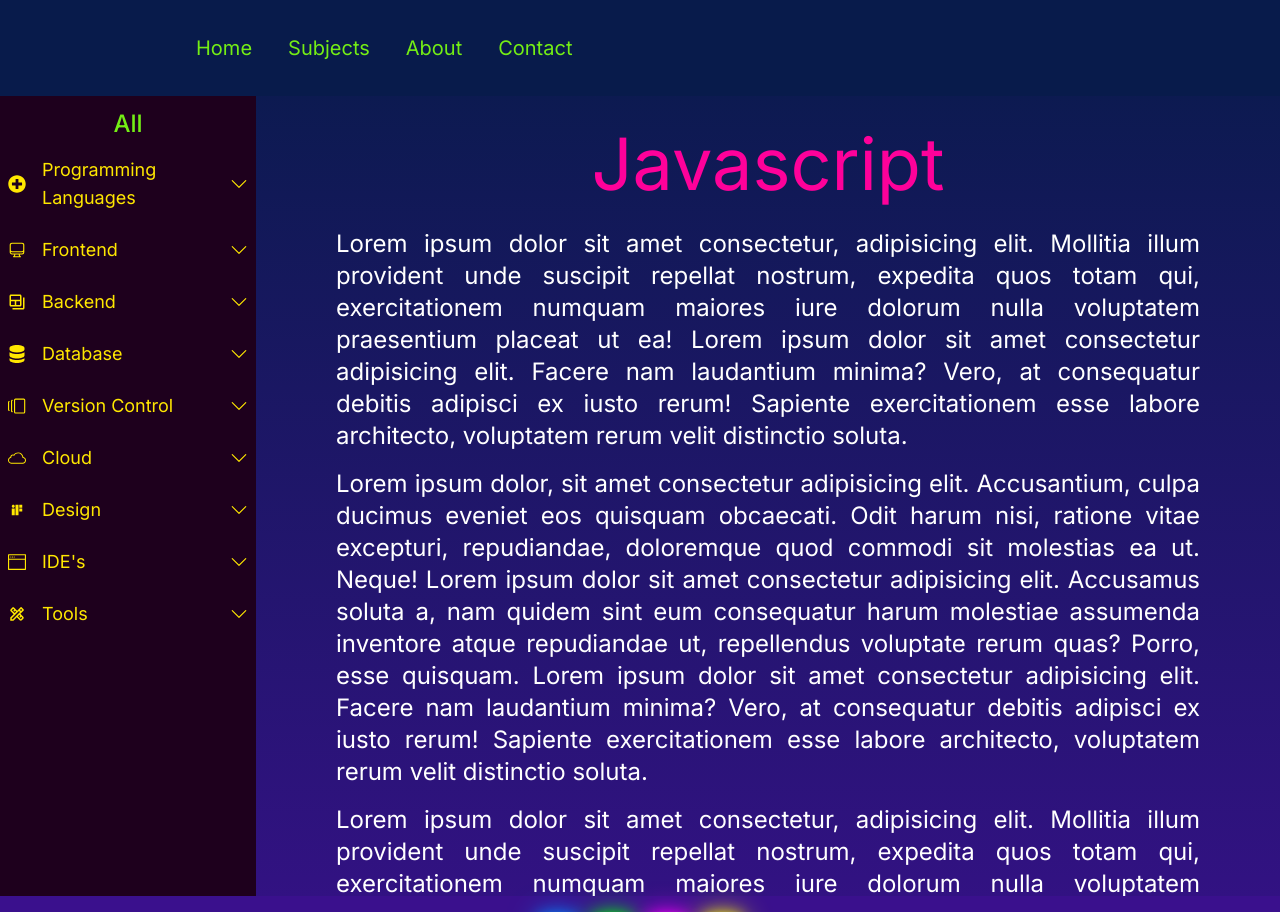
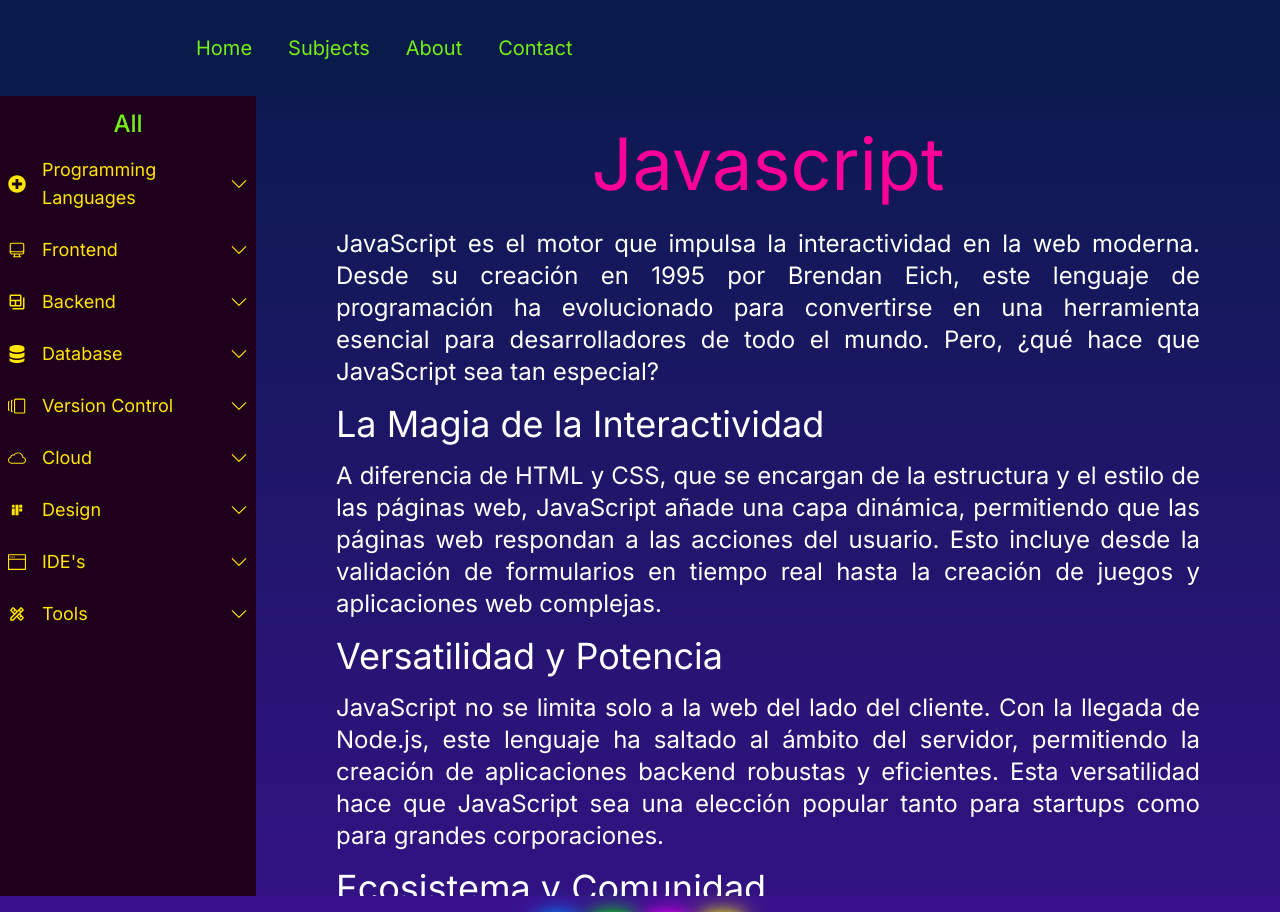
Before and after one commit to karengonzalezdev/blog, a Next.js app: page /javascript in a window 1280 px wide. Shown: the top 912 px of the page. Built offline with nearby package versions, Linux system fonts and the light colour scheme.

Commit message:
Javascript page code added

```diff
--- a/src/app/javascript/page.jsx
+++ b/src/app/javascript/page.jsx
@@ -16,11 +16,18 @@ const JavascriptPage = () => {
             {/* TEXT */}
             <div className="text-white py-8 px-20 md:w-4/5 flex flex-col">
                 <h1 className="text-3xl md:text-7xl text-neonPink text-center pb-5">Javascript</h1>
-        <p className="text-justify text-xl md:text-2xl py-2">Lorem ipsum dolor sit amet consectetur, adipisicing elit. Mollitia illum provident unde suscipit repellat nostrum, expedita quos totam qui, exercitationem numquam maiores iure dolorum nulla voluptatem praesentium placeat ut ea! Lorem ipsum dolor sit amet consectetur adipisicing elit. Facere nam laudantium minima? Vero, at consequatur debitis adipisci ex iusto rerum! Sapiente exercitationem esse labore architecto, voluptatem rerum velit distinctio soluta.</p>
-        <p className="text-justify text-xl md:text-2xl py-2">Lorem ipsum dolor, sit amet consectetur adipisicing elit. Accusantium, culpa ducimus eveniet eos quisquam obcaecati. Odit harum nisi, ratione vitae excepturi, repudiandae, doloremque quod commodi sit molestias ea ut. Neque! Lorem ipsum dolor sit amet consectetur adipisicing elit. Accusamus soluta a, nam quidem sint eum consequatur harum molestiae assumenda inventore atque repudiandae ut, repellendus voluptate rerum quas? Porro, esse quisquam. Lorem ipsum dolor sit amet consectetur adipisicing elit. Facere nam laudantium minima? Vero, at consequatur debitis adipisci ex iusto rerum! Sapiente exercitationem esse labore architecto, voluptatem rerum velit distinctio soluta.</p>
-        <p className="text-justify text-xl md:text-2xl py-2">Lorem ipsum dolor sit amet consectetur, adipisicing elit. Mollitia illum provident unde suscipit repellat nostrum, expedita quos totam qui, exercitationem numquam maiores iure dolorum nulla voluptatem praesentium placeat ut ea! Lorem ipsum dolor sit amet consectetur adipisicing elit. Facere nam laudantium minima? Vero, at consequatur debitis adipisci ex iusto rerum! Sapiente exercitationem esse labore architecto, voluptatem rerum velit distinctio soluta.</p>
+                <p className="text-justify text-xl md:text-2xl py-2">JavaScript es el motor que impulsa la interactividad en la web moderna. Desde su creación en 1995 por Brendan Eich, este lenguaje de programación ha evolucionado para convertirse en una herramienta esencial para desarrolladores de todo el mundo. Pero, ¿qué hace que JavaScript sea tan especial?</p>
+                <h2 className="text-2xl md:text-4xl py-2">La Magia de la Interactividad</h2>
+                <p className="text-justify text-xl md:text-2xl py-2">A diferencia de HTML y CSS, que se encargan de la estructura y el estilo de las páginas web, JavaScript añade una capa dinámica, permitiendo que las páginas web respondan a las acciones del usuario. Esto incluye desde la validación de formularios en tiempo real hasta la creación de juegos y aplicaciones web complejas.</p>
+                <h2 className="text-2xl md:text-4xl py-2">Versatilidad y Potencia</h2>
+                <p className="text-justify text-xl md:text-2xl py-2">JavaScript no se limita solo a la web del lado del cliente. Con la llegada de Node.js, este lenguaje ha saltado al ámbito del servidor, permitiendo la creación de aplicaciones backend robustas y eficientes. Esta versatilidad hace que JavaScript sea una elección popular tanto para startups como para grandes corporaciones.</p>
+                <h2 className="text-2xl md:text-4xl py-2">Ecosistema y Comunidad</h2>
+                <p className="text-justify text-xl md:text-2xl py-2">El ecosistema de JavaScript es vasto y en constante crecimiento. Con bibliotecas y frameworks como React, Angular y Vue.js, los desarrolladores pueden construir interfaces de usuario avanzadas de manera más rápida y eficiente. Además, la comunidad de JavaScript es una de las más activas, ofreciendo innumerables recursos, tutoriales y soporte.</p>
+                <h2 className="text-2xl md:text-4xl py-2">Aprendizaje y Futuro</h2>
+                <p className="text-justify text-xl md:text-2xl py-2">Aprender JavaScript es una inversión inteligente para cualquier aspirante a desarrollador. Su sintaxis relativamente sencilla y la abundancia de recursos de aprendizaje facilitan la entrada al mundo de la programación. Además, con la constante evolución del lenguaje y su adopción en nuevas áreas como el desarrollo móvil y la inteligencia artificial, el futuro de JavaScript promete ser brillante.</p>
+                <h2 className="text-2xl md:text-4xl py-2">Conclusión</h2>
+                <p className="text-justify text-xl md:text-2xl py-2">JavaScript es mucho más que un simple lenguaje de scripting; es el alma de la web interactiva. Su capacidad para adaptarse y evolucionar con las necesidades de la industria tecnológica lo convierte en una herramienta imprescindible para desarrolladores actuales y futuros. Si aún no te has sumergido en el mundo de JavaScript, ahora es el momento perfecto para empezar.</p>
             </div>
-
         </div>
     )
 }
```
Lines whose indentation alone changed are shown as unchanged.
